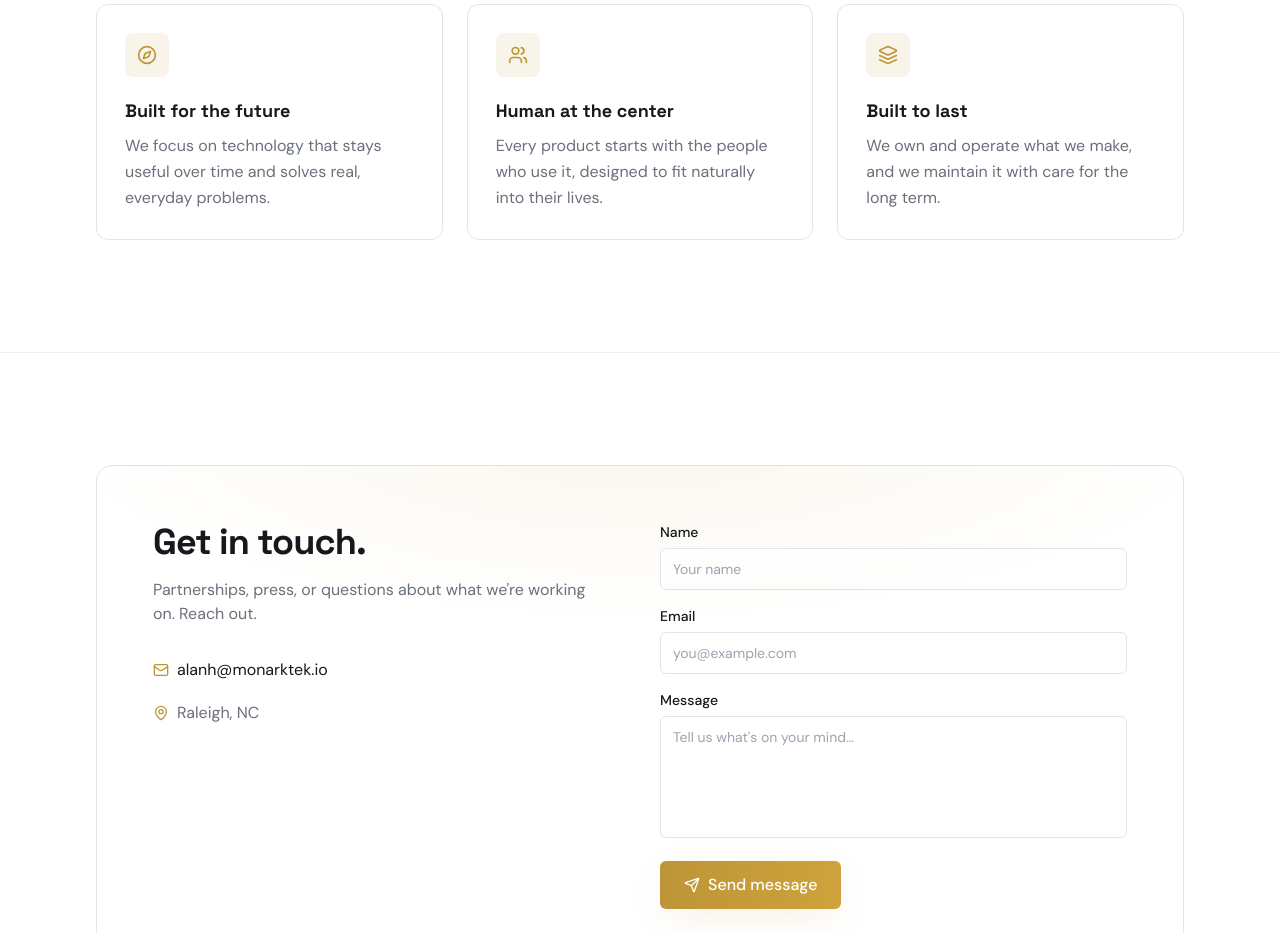
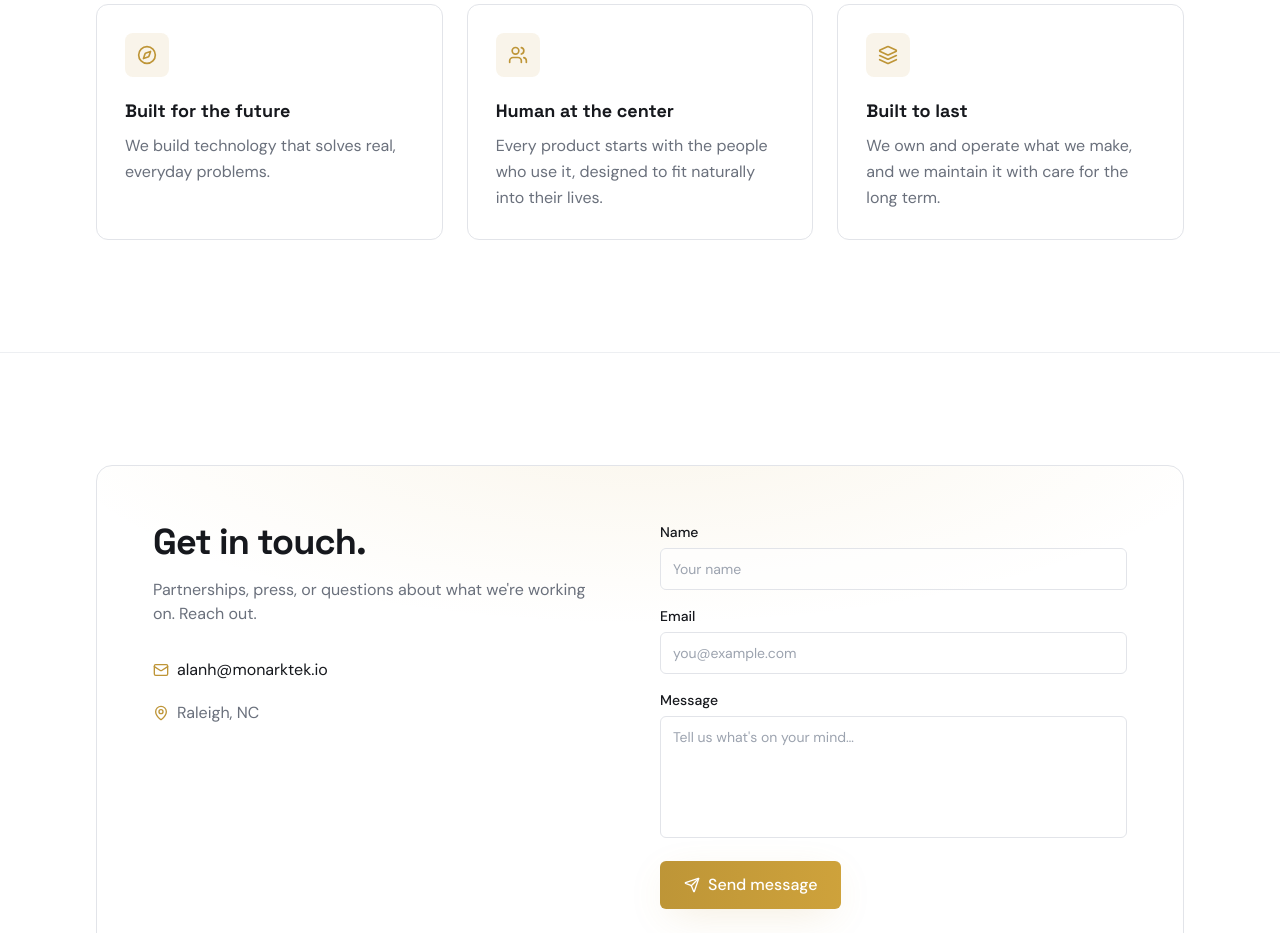
Before and after one commit to Monarktek/skillstreet-monarktek-connect, a React (Vite) app: page / in a window 1280 px wide. Shown: the part 2160-3093 px from the top of the page. Built offline with nearby package versions, Linux system fonts and the light colour scheme.

Commit message:
Changes
Co-authored-by: alanh90 <26511295+alanh90@users.noreply.github.com>

```diff
--- a/src/components/Principles.tsx
+++ b/src/components/Principles.tsx
@@ -5,7 +5,7 @@ const principles = [
   {
     icon: Compass,
     title: "Built for the future",
-    body: "We focus on technology that stays useful over time and solves real, everyday problems.",
+    body: "We build technology that solves real, everyday problems.",
   },
   {
     icon: Users,
```
